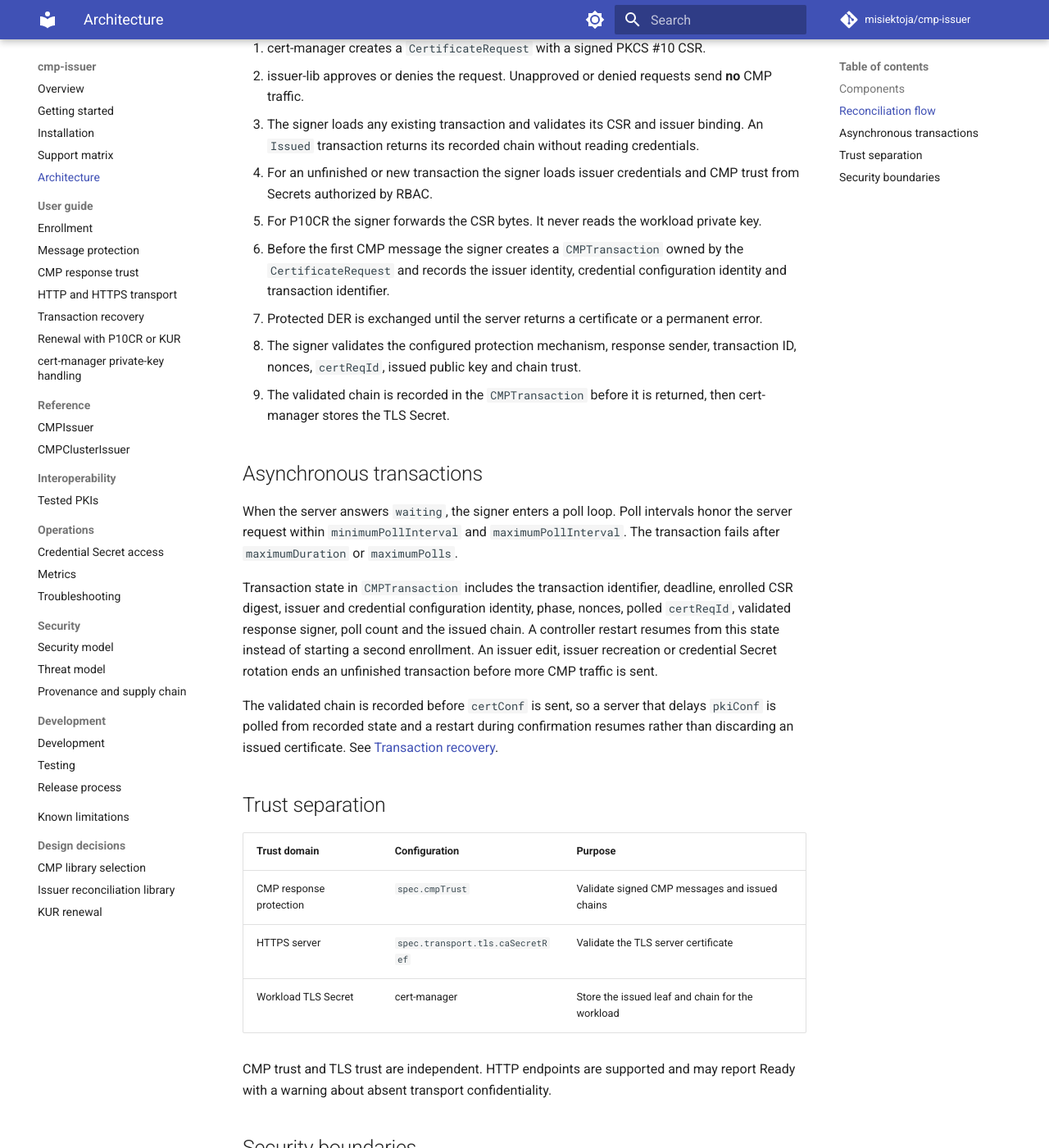
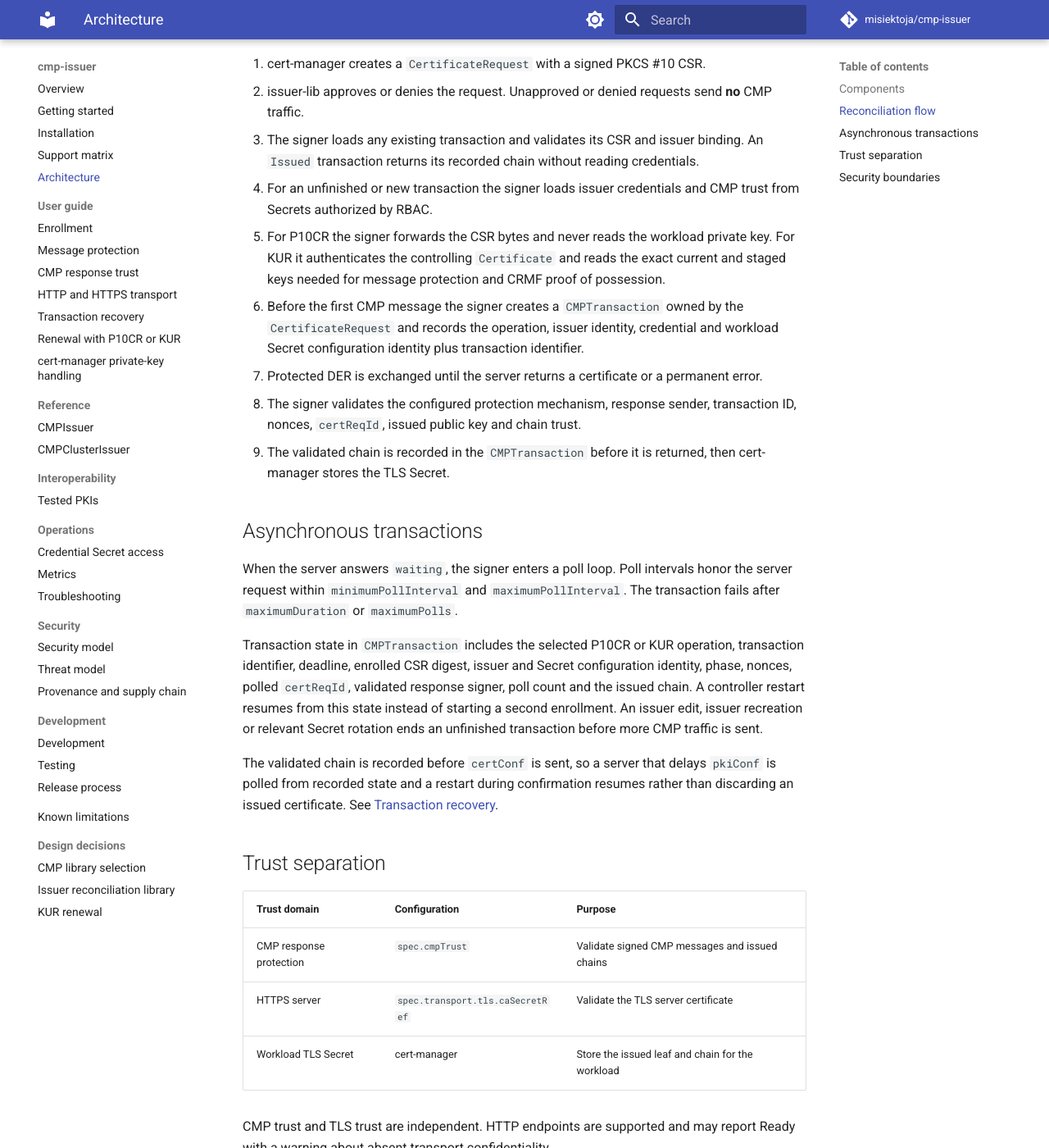
Before and after one commit to misiektoja/cmp-issuer, an MkDocs documentation site: the page built from docs/architecture.md, in a window 1280 px wide and 1400 px high, scrolled down 1044 px. Shown: the whole window at 82% size. Built offline with MkDocs 1.6.1 and Material for MkDocs 9.7.7, drawn with Linux system fonts in a browser that asks for light colours; comment, search, counter and statistics services are not loaded; some of the changed text lies outside the part shown.

Commit message:
docs: describe the KUR renewal flow
Signed-off-by: misiektoja <misiektoja-github@rm-rf.ninja>

````diff
--- a/docs/architecture.md
+++ b/docs/architecture.md
@@ -13,6 +13,7 @@
   AD --> HTTP[HTTP or HTTPS client]
   HTTP --> CA[CMP server]
   CMP --> TX[CMPTransaction API]
+  CMP --> CERT[Certificate ownership state]
   CMP --> SEC[Kubernetes Secrets]
 ```
 
@@ -32,8 +33,8 @@
 2. issuer-lib approves or denies the request. Unapproved or denied requests send **no** CMP traffic.
 3. The signer loads any existing transaction and validates its CSR and issuer binding. An `Issued` transaction returns its recorded chain without reading credentials.
 4. For an unfinished or new transaction the signer loads issuer credentials and CMP trust from Secrets authorized by RBAC.
-5. For P10CR the signer forwards the CSR bytes. It never reads the workload private key.
-6. Before the first CMP message the signer creates a `CMPTransaction` owned by the `CertificateRequest` and records the issuer identity, credential configuration identity and transaction identifier.
+5. For P10CR the signer forwards the CSR bytes and never reads the workload private key. For KUR it authenticates the controlling `Certificate` and reads the exact current and staged keys needed for message protection and CRMF proof of possession.
+6. Before the first CMP message the signer creates a `CMPTransaction` owned by the `CertificateRequest` and records the operation, issuer identity, credential and workload Secret configuration identity plus transaction identifier.
 7. Protected DER is exchanged until the server returns a certificate or a permanent error.
 8. The signer validates the configured protection mechanism, response sender, transaction ID, nonces, `certReqId`, issued public key and chain trust.
 9. The validated chain is recorded in the `CMPTransaction` before it is returned, then cert-manager stores the TLS Secret.
@@ -42,7 +43,7 @@
 
 When the server answers `waiting`, the signer enters a poll loop. Poll intervals honor the server request within `minimumPollInterval` and `maximumPollInterval`. The transaction fails after `maximumDuration` or `maximumPolls`.
 
-Transaction state in `CMPTransaction` includes the transaction identifier, deadline, enrolled CSR digest, issuer and credential configuration identity, phase, nonces, polled `certReqId`, validated response signer, poll count and the issued chain. A controller restart resumes from this state instead of starting a second enrollment. An issuer edit, issuer recreation or credential Secret rotation ends an unfinished transaction before more CMP traffic is sent.
+Transaction state in `CMPTransaction` includes the selected P10CR or KUR operation, transaction identifier, deadline, enrolled CSR digest, issuer and Secret configuration identity, phase, nonces, polled `certReqId`, validated response signer, poll count and the issued chain. A controller restart resumes from this state instead of starting a second enrollment. An issuer edit, issuer recreation or relevant Secret rotation ends an unfinished transaction before more CMP traffic is sent.
 
 The validated chain is recorded before `certConf` is sent, so a server that delays `pkiConf` is polled from recorded state and a restart during confirmation resumes rather than discarding an issued certificate. See [Transaction recovery](guide/transaction-recovery.md).
 
@@ -59,7 +60,7 @@
 ## Security boundaries
 
 * Credential Secret reads are namespace bounded. See [Credential Secret access](operations/secret-access.md).
-* P10CR does not follow `cert-manager.io/private-key-secret-name`. See [Private-key handling](guide/private-key-handling.md).
+* P10CR does not follow `cert-manager.io/private-key-secret-name`. KUR uses it only after the complete cert-manager ownership chain is verified. See [Private-key handling](guide/private-key-handling.md).
 * Protected CMP messages are mandatory. Unprotected responses are rejected.
 
 See [Security model](security/security-model.md) and [Threat model](security/threat-model.md).
````
